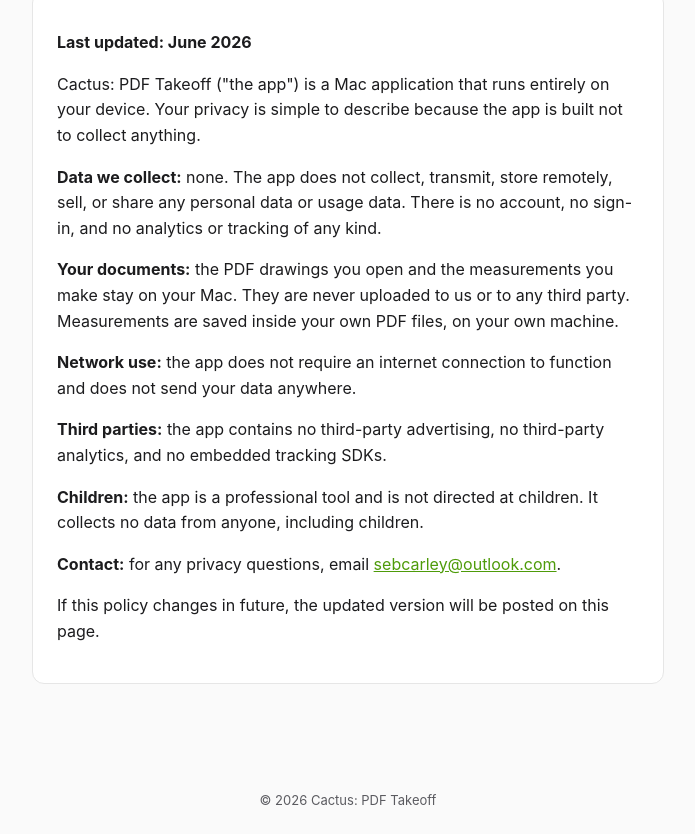
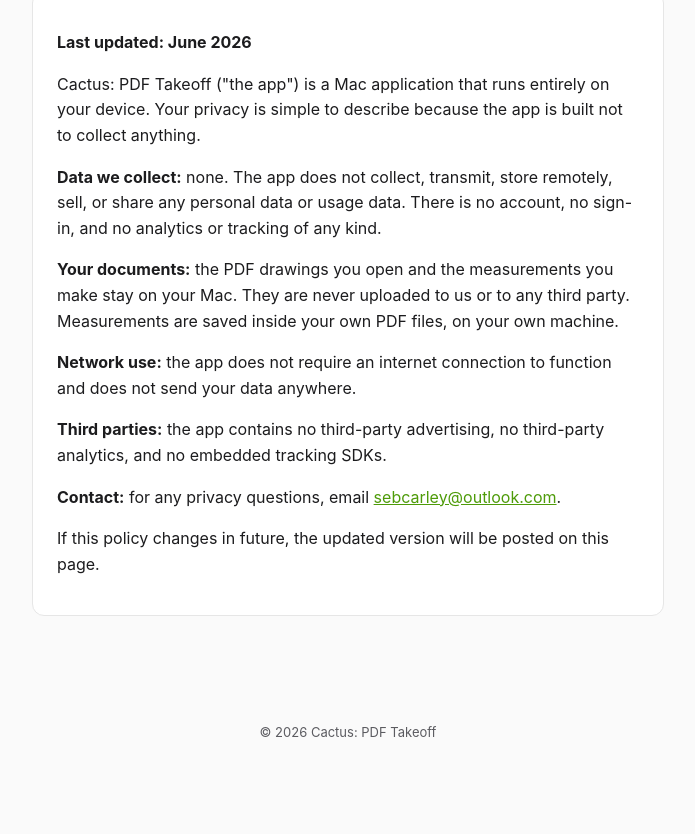
Before and after one commit to sebcarley/cactus-support, a plain HTML site: page index.html in a window 1280 px wide. Shown: the part 1223-2057 px from the top of the page, without its empty margins (292-987 px from the left). After the commit the page ends 1990 px from the top, so only its background shows below. Drawn offline with Linux system fonts and the light colour scheme.

Commit message:
Update index.html

```diff
--- a/index.html
+++ b/index.html
@@ -72,7 +72,7 @@
       <p><strong>Your documents:</strong> the PDF drawings you open and the measurements you make stay on your Mac. They are never uploaded to us or to any third party. Measurements are saved inside your own PDF files, on your own machine.</p>
       <p><strong>Network use:</strong> the app does not require an internet connection to function and does not send your data anywhere.</p>
       <p><strong>Third parties:</strong> the app contains no third-party advertising, no third-party analytics, and no embedded tracking SDKs.</p>
-      <p><strong>Children:</strong> the app is a professional tool and is not directed at children. It collects no data from anyone, including children.</p>
+
       <p><strong>Contact:</strong> for any privacy questions, email <a href="mailto:sebcarley@outlook.com">sebcarley@outlook.com</a>.</p>
       <p>If this policy changes in future, the updated version will be posted on this page.</p>
     </div>
```
